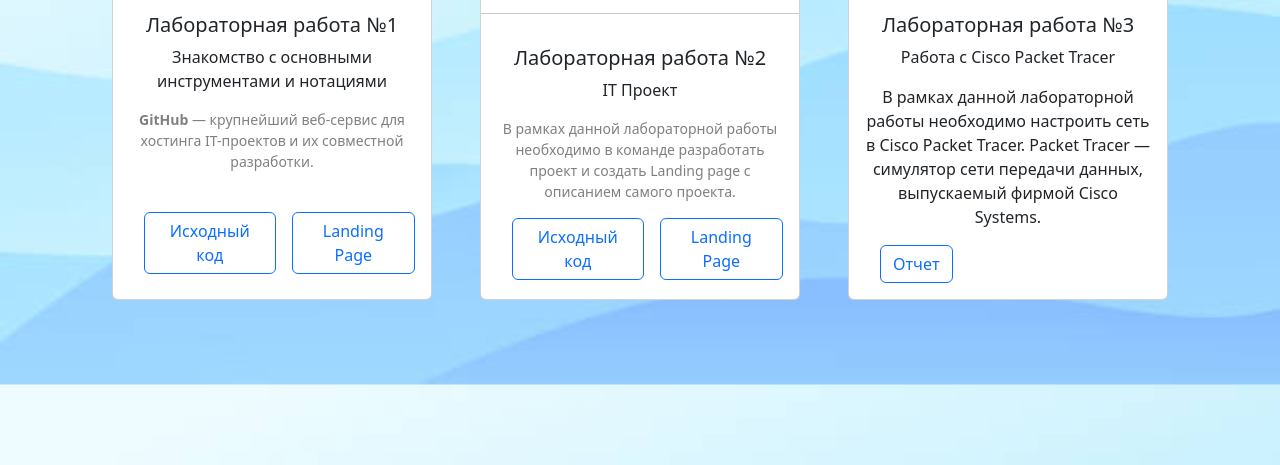
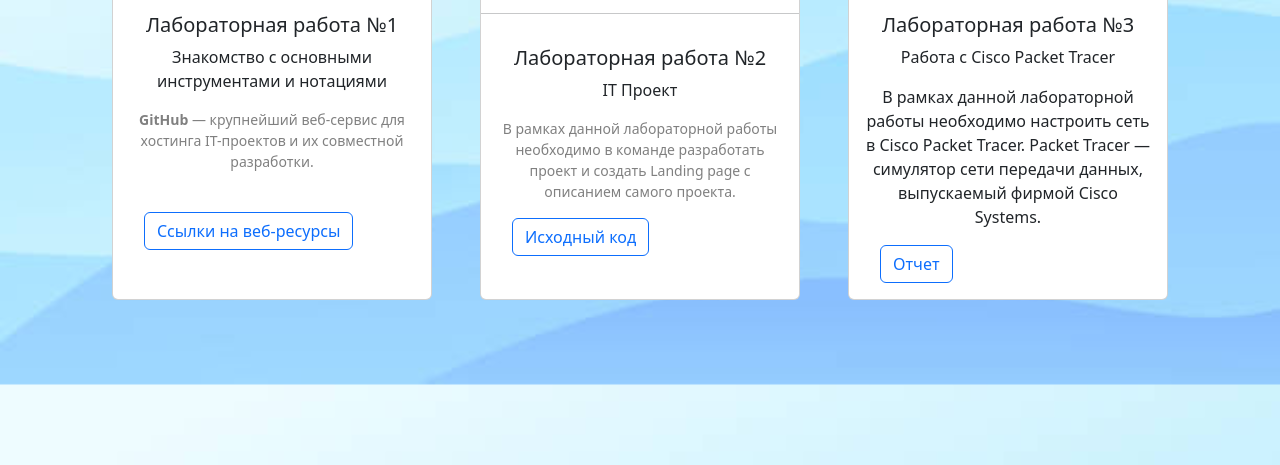
Before and after one commit to diepunk/ShepelevTS, a plain HTML site: page index.html in a window 1280 px wide. Shown: the part 335-800 px from the top of the page. Drawn offline with nearby package versions, Linux system fonts and the light colour scheme.

Commit message:
Update index.html

```diff
--- a/index.html
+++ b/index.html
@@ -32,8 +32,8 @@
                       </p>
                       <br>
                       <div class="butt">
-                        <a href="#" class="btn btn-outline-primary">Исходный код</a>
-                        <a href="#" class="btn btn-outline-primary">Landing Page</a>
+                        <a href="https://github.com/diepunk/ShepelevTS" class="btn btn-outline-primary">Ссылки на веб-ресурсы</a>
+
                       </div>
                     </div>
                   </div>
@@ -49,7 +49,7 @@
                       </p>
                       <div class="butt">
                         <a href="#" class="btn btn-outline-primary">Исходный код</a>
-                        <a href="#" class="btn btn-outline-primary">Landing Page</a>
+
                       </div>
                     </div>
                   </div>
```
